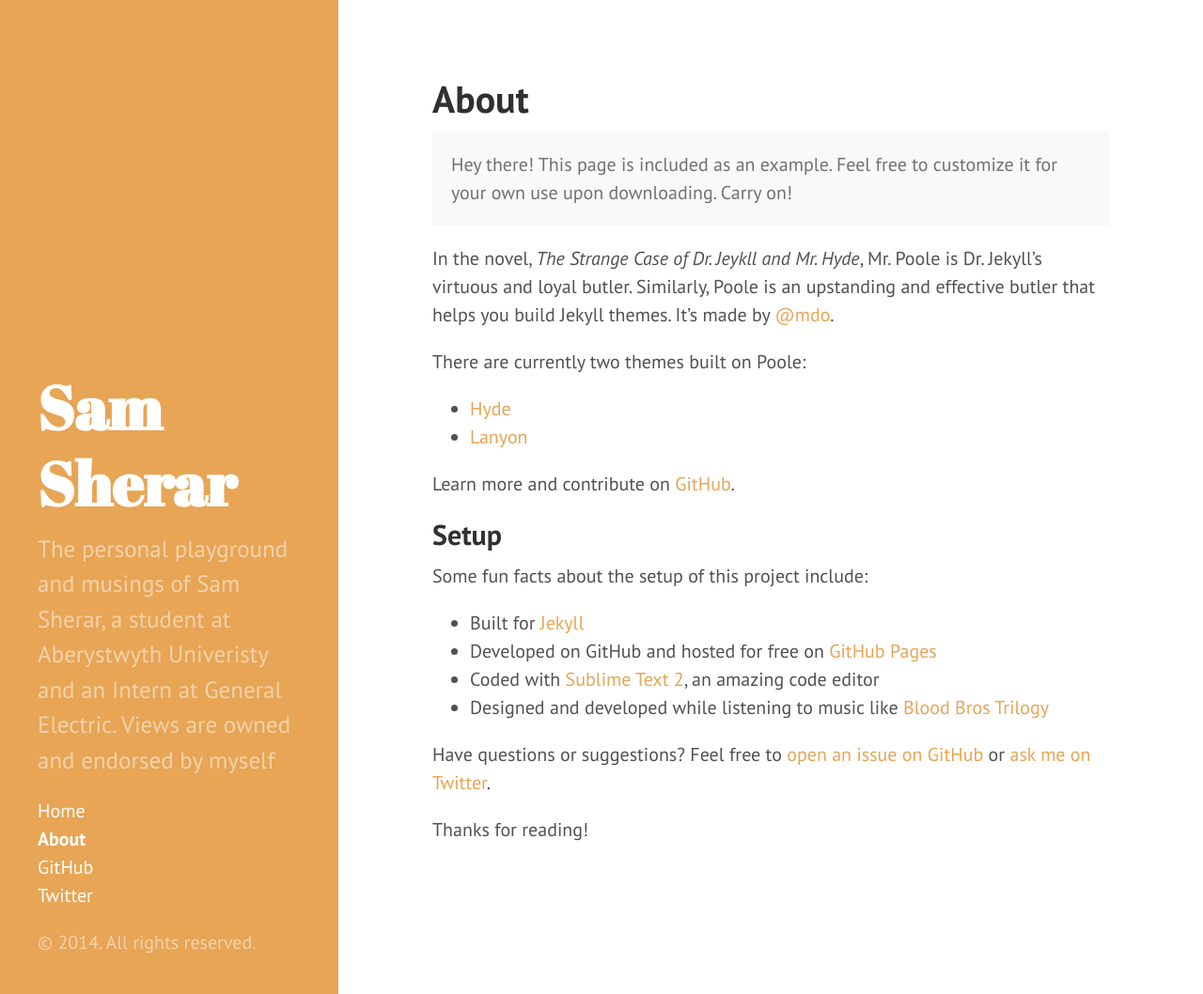
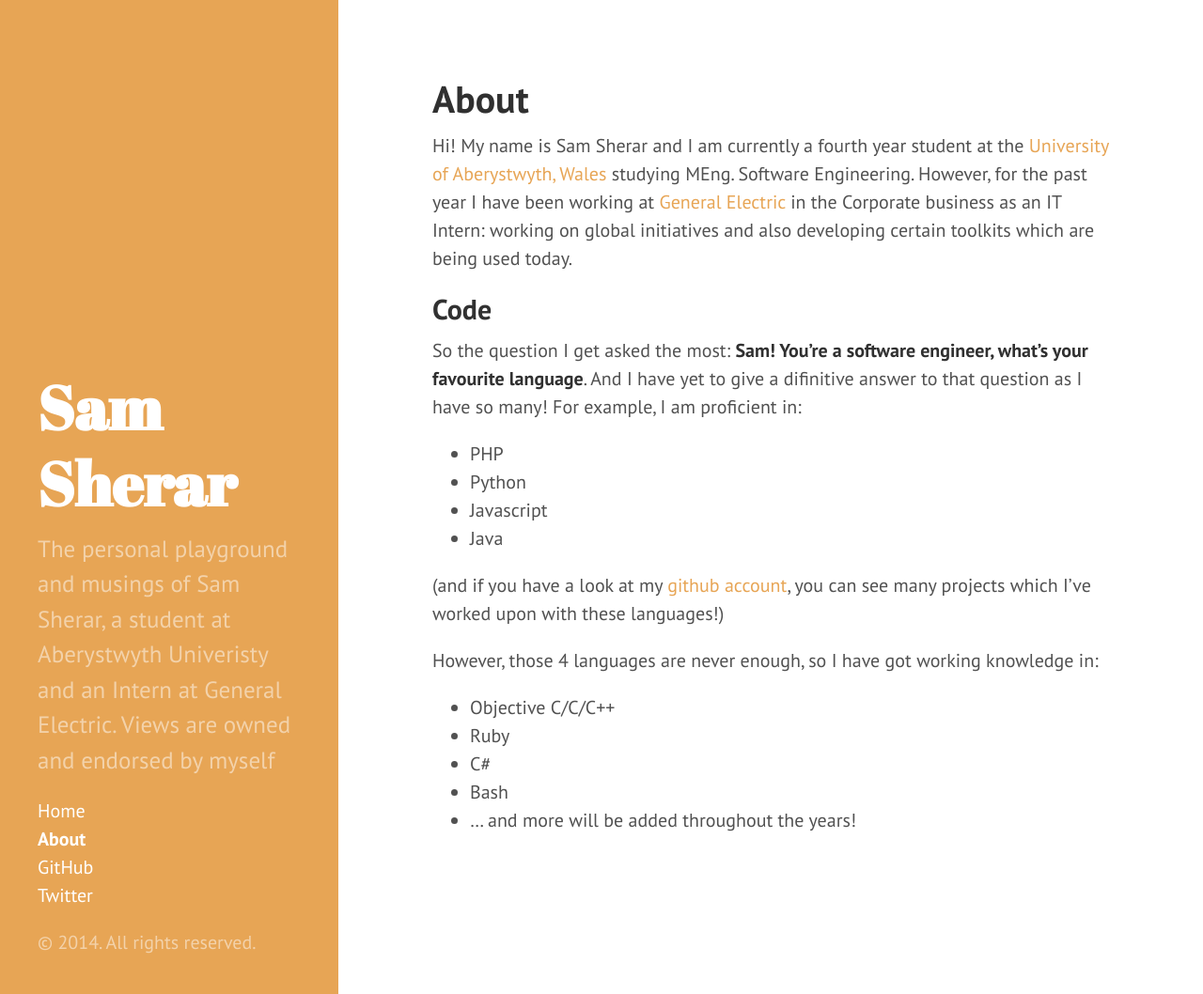
Before and after one commit to ssherar/ssherar.github.com, a Jekyll site: the page built from about.md, in a window 1280 px wide and 1058 px high. Shown: the whole window at 94% size. Built offline with Jekyll 4.4.1, drawn with Linux system fonts in a browser that asks for light colours; Markdown is read by kramdown in place of the engine named in the settings.

Commit message:
adding a new about page

```diff
--- a/about.md
+++ b/about.md
@@ -3,28 +3,35 @@ layout: page
 title: About
 ---
 
-<p class="message">
-  Hey there! This page is included as an example. Feel free to customize it for your own use upon downloading. Carry on!
-</p>
+Hi! My name is Sam Sherar and I am currently a fourth year student at the
+[University of Aberystwyth, Wales][1] studying MEng. Software Engineering.
+However, for the past year I have been working at [General Electric][2] in the
+Corporate business as an IT Intern: working on global initiatives and also
+developing certain toolkits which are being used today.
 
-In the novel, *The Strange Case of Dr. Jeykll and Mr. Hyde*, Mr. Poole is Dr. Jekyll's virtuous and loyal butler. Similarly, Poole is an upstanding and effective butler that helps you build Jekyll themes. It's made by [@mdo](https://twitter.com/mdo).
+##Code
 
-There are currently two themes built on Poole:
+So the question I get asked the most: **Sam! You're a software engineer,
+what's your favourite language**. And I have yet to give a difinitive answer to
+that question as I have so many! For example, I am proficient in:
 
-* [Hyde](http://hyde.getpoole.com)
-* [Lanyon](http://lanyon.getpoole.com)
+ * PHP
+ * Python
+ * Javascript
+ * Java
 
-Learn more and contribute on [GitHub](https://github.com/poole).
+(and if you have a look at my [github account][github], you can see many projects
+which I've worked upon with these languages!)
 
-## Setup
+However, those 4 languages are never enough, so I have got working knowledge in:
 
-Some fun facts about the setup of this project include:
+  * Objective C/C/C++
+  * Ruby
+  * C#
+  * Bash
+  * ... and more will be added throughout the years!
 
-* Built for [Jekyll](http://jekyllrb.com)
-* Developed on GitHub and hosted for free on [GitHub Pages](https://pages.github.com)
-* Coded with [Sublime Text 2](http://sublimetext.com), an amazing code editor
-* Designed and developed while listening to music like [Blood Bros Trilogy](https://soundcloud.com/maddecent/sets/blood-bros-series)
 
-Have questions or suggestions? Feel free to [open an issue on GitHub](https://github.com/poole/issues/new) or [ask me on Twitter](https://twitter.com/mdo).
-
-Thanks for reading!
+  [1]: http://www.aber.ac.uk/compsci
+  [2]: http://www.ge.com
+  [github]: http://github.com/ssherar
```
